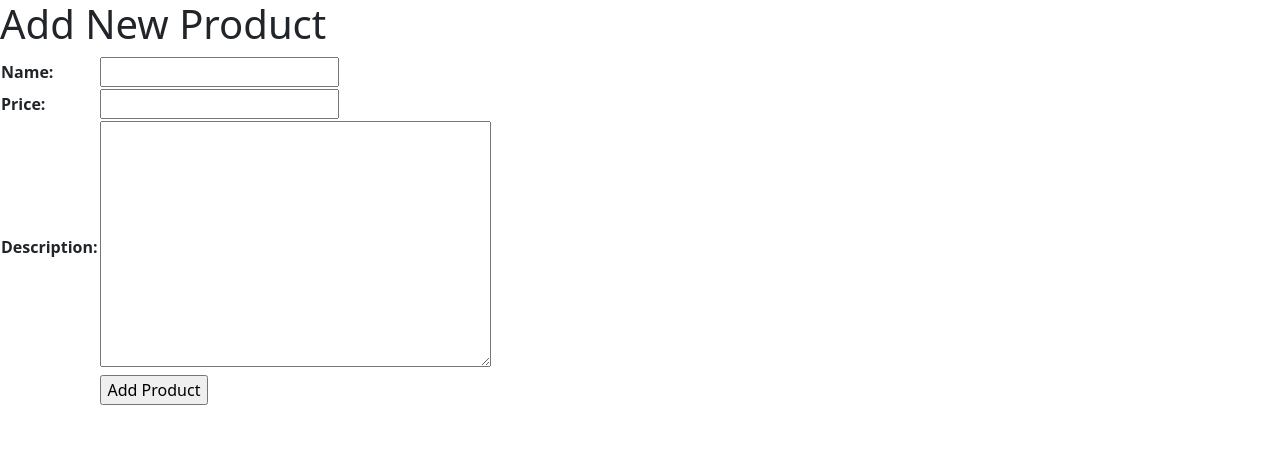
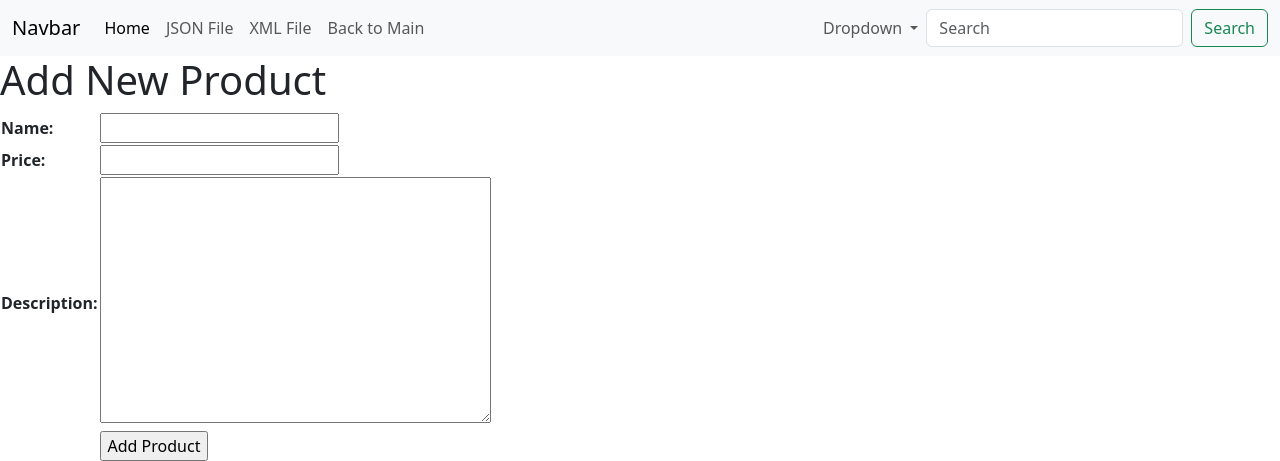
Before and after one commit to mnqrt/shopping-list, a Django app: page /create-product in a window 1280 px wide. Shown: the top 461 px of the page. Run offline with Django 5.2, Linux system fonts and the light colour scheme.

Commit message:
Added Navbar

```diff
--- a/main/views.py
+++ b/main/views.py
@@ -90,18 +90,22 @@ def delete_product(request, id):
     product.delete()
     return HttpResponseRedirect(reverse('main:show_main'))
 
+@login_required(login_url='/login')
 def show_xml(request):
     data = Product.objects.all()
     return HttpResponse(serializers.serialize('xml',data), content_type='application/xml')
 
+@login_required(login_url='/login')
 def show_json(request):
     data = Product.objects.all()
     return HttpResponse(serializers.serialize("json", data), content_type="application/json")
 
+@login_required(login_url='/login')
 def show_xml_by_id(request, id):
     data = Product.objects.filter(pk=id)
     return HttpResponse(serializers.serialize("xml", data), content_type="application/xml")
 
+@login_required(login_url='/login')
 def show_json_by_id(request, id):
     data = Product.objects.filter(pk=id)
     return HttpResponse(serializers.serialize("json", data), content_type="application/json")
--- a/templates/base.html
+++ b/templates/base.html
@@ -18,6 +18,46 @@
     </head>
 
     <body>
+        <nav class="navbar navbar-expand-lg bg-light">
+            <div class="container-fluid">
+              <a class="navbar-brand" href="#">Navbar</a>
+              <button class="navbar-toggler" type="button" data-bs-toggle="collapse" data-bs-target="#navbarSupportedContent" aria-controls="navbarSupportedContent" aria-expanded="false" aria-label="Toggle navigation">
+                <span class="navbar-toggler-icon"></span>
+              </button>
+              <div class="collapse navbar-collapse" id="navbarSupportedContent">
+                <ul class="navbar-nav me-auto mb-2 mb-lg-0">
+                  <li class="nav-item">
+                    <a class="nav-link active" aria-current="page" href="#">Home</a>
+                  </li>
+                  <li class="nav-item">
+                    <a class="nav-link" href="/json">JSON File</a>
+                  </li>
+                  <li class="nav-item">
+                    <a class="nav-link" href="/xml">XML File</a>
+                  </li>
+                  <li class="nav-item">
+                    <a class="nav-link" href="">Back to Main</a>
+                  </li>
+                </ul>
+                <ul class="navbar-nav">
+                  <li class="nav-item dropdown">
+                    <a class="nav-link dropdown-toggle" href="#" role="button" data-bs-toggle="dropdown" aria-expanded="false">
+                      Dropdown
+                    </a>
+                    <ul class="dropdown-menu">
+                      <li><a class="dropdown-item" href="login.html">Switch Account</a></li>
+                      <li><a class="dropdown-item" href="login.html">Logout</a></li>
+                    </ul>
+                  </li>
+                </ul>
+                <form class="d-flex" role="search">
+                  <input class="form-control me-2" type="search" placeholder="Search" aria-label="Search">
+                  <button class="btn btn-outline-success" type="submit">Search</button>
+                </form>
+              </div>
+            </div>
+          </nav>
+
         {% block content %}
         {% endblock content %}
     </body>
```
